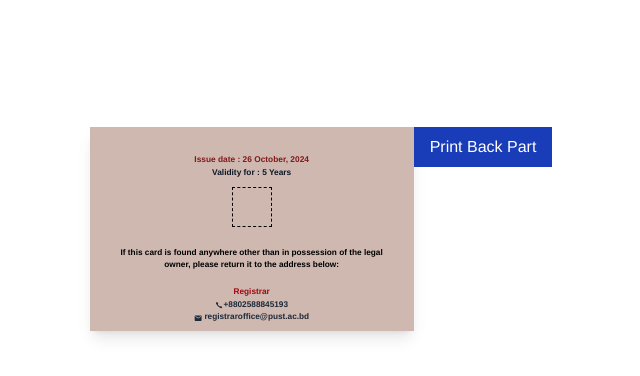
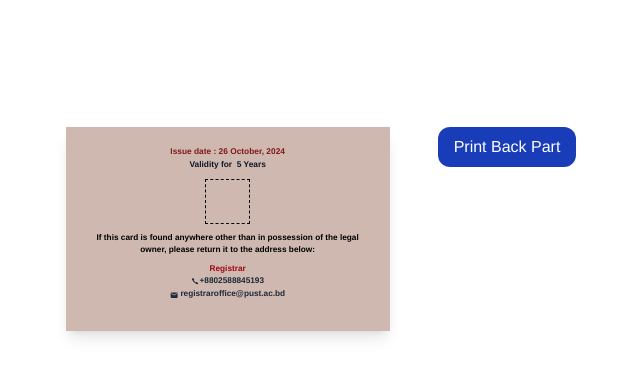
Before and after one commit to MITHU9/student-card-print, a React (Vite) app in the folder frontend/: page /print-backside/1 in a window 1280 px wide. Shown: the top 376 px of the page, without its empty margins (319-959 px from the left). Built offline with nearby package versions, Linux system fonts and the light colour scheme; no server answers.

Commit message:
fixed card

```diff
--- a/frontend/src/pages/BackSide.jsx
+++ b/frontend/src/pages/BackSide.jsx
@@ -63,32 +63,22 @@ export default function BackSIde() {
   return (
     <div className="flex main justify-center mt-[126.72px] ">
       {/* {JSON.stringify(student)} */}
-      <div className="bg-[#CEB8B0] h-[204.05px] w-[324px] px-6 py-[26.72px] shadow-lg text-center">
+      <div className="bg-[#CEB8B0] h-[204.05px] w-[324px] px-6 py-[18.72px] shadow-lg text-center">
         <p className="text-red-900 font-bold text-[8.36px]">
           Issue date : 26 October, 2024
         </p>
         <p className="text-gray-900 font-bold text-[8.36px]">
-          Validity for : 5 Years
+          Validity for&nbsp; 5 Years
         </p>
-        {/* <div className="flex justify-center items-center my-4 border border-dashed size-[90px] bg-white mx-auto p-1">
-          {student?.qrCode && (
-            <img
-              src={student.qrCode}
-              alt="QR Code"
-              className="text-black text-7xl"
-            />
-          )}
-
-        </div> */}
         {/* QR Code Container */}
-        <div className="flex justify-center items-center mt-2  border border-dashed size-[40px] bg-[#CEB8B0] mx-auto p-[2px]">
+        <div className="flex justify-center items-center mt-2  border border-dashed h-[45.5424px] w-[45.5808px] bg-[#CEB8B0] mx-auto p-[2px]">
           {student && <QRCode value={studenturl} size={40} bgColor="#CEB8B0" />}
         </div>
-        <p className="text-black text-sm font-semibold text-[8.26px] mt-[20.29px]">
+        <p className="text-black mt-2 font-semibold text-[8.26px]">
           If this card is found anywhere other than in possession of the legal
           owner, please return it to the address below:
         </p>
-        <div className="mt-4 text-black text-[8.26px]">
+        <div className=" text-black mt-1.5 text-[8.26px]">
           <p className="font-bold text-red-800">Registrar</p>
           <p className="text-gray-800 flex items-center justify-center font-semibold">
             <IoIosCall /> +8802588845193
@@ -100,7 +90,7 @@ export default function BackSIde() {
       </div>
       <div>
         <button
-          className="bg-blue-800 text-white px-4 py-2 roundex-xl "
+          className="bg-blue-800 text-white px-4 py-2 rounded-xl ml-12 cursor-pointer"
           onClick={handlePrint}
         >
           Print Back Part
--- a/frontend/src/pages/CardPage.jsx
+++ b/frontend/src/pages/CardPage.jsx
@@ -40,25 +40,29 @@ const CardPage = () => {
             className="print-area  bg-white h-[204.05px] w-[324px] shadow-xl box-border"
           >
             <div className="bg-[#CEB8B0] text-center flex items-center py-2 gap-1 h-[51.59px]  pl-[26.56px]">
-              <img src="/PUST_Logo.svg" alt="logo" className="size-5" />
+              <img
+                src="/PUST_Logo.svg"
+                alt="logo"
+                className="w-[23.712px] h-[32.352px]"
+              />
               <h2 className="text-[9.79px] py-[2px] font-bold text-red-700">
                 PABNA UNIVERSITY OF SCIENCE AND TECHNOLOGY
               </h2>
             </div>
-            <div className="flex  bg-[#F7F0EE] items-center pl-[26.56px] py-[2px] h-[118.26px] ">
-              <div className="flex items-center justify-end flex-col ">
+            <div className="flex bg-[#F7F0EE] items-center pl-[26.56px] h-[118.26px]">
+              <div className="flex items-center justify-end flex-col pb-[2px]">
                 <img
                   src={data?.picture}
                   alt="Student"
-                  className="h-[64.0512px] w-[51.6288px] mt-7 border-dashed border-1  "
+                  className="h-[64.0512px] w-[51.6288px] mt-7 border-dashed border-1"
                 />
-                <div className="pt-4 ">
-                  <hr className="w-12" />
+                <div className="mt-4">
+                  <hr className="w-13" />
                   <p className="text-[5.666px]">Signature of Student</p>
                 </div>
               </div>
               <div className="pl-[32.80px]">
-                <h2 className="uppercase  text-[9.26px] font-bold  mb-[2px]">
+                <h2 className="uppercase -mt-3 text-[9.26px] font-bold mb-[2px]">
                   Student Identity Card
                   <hr className="w-[118px]" />
                 </h2>
@@ -71,39 +75,39 @@ const CardPage = () => {
                   </div>
                   <div className="flex items-center">
                     <p className="text-[9.399px]">Department</p>
-                    <p className="ml-2 text-[9.399px]">
+                    <p className="ml-[10px] text-[9.399px]">
                       : &nbsp;{data?.Current_Department}
                     </p>
                   </div>
                   <div className="flex items-center">
                     <p className="text-[9.399px]">Roll No.</p>
-                    <p className="ml-[26px] text-[9.399px]">
+                    <p className="ml-[25px] text-[9.399px]">
                       : &nbsp;{data?.Roll}
                     </p>
                   </div>
                   <div className="flex items-center">
                     <p className="text-[9.399px]">Session</p>
-                    <p className="ml-[28px] text-[9.399px]">
+                    <p className="ml-[26px] text-[9.399px]">
                       : &nbsp;2023-2024
                     </p>
                   </div>
                   <div className="flex items-center">
                     <p className="text-[9.399px] text-red-700">Blood Group</p>
-                    <p className="text-[9.399px]text-red-700 ml-[6px]">
+                    <p className="text-[9.399px] text-red-700 ml-[8px]">
                       : &nbsp;{data?.blood_group}
                     </p>
                   </div>
                   <div className="flex items-center ">
                     <p className="text-[9.399px]">Emergency</p>
-                    <p className="text-[9.399px] ml-[14px]">
+                    <p className="text-[9.399px] ml-[11px]">
                       : &nbsp;+880{data?.Mobile}
                     </p>
                   </div>
                 </div>
               </div>
             </div>
-            <div className="bg-[#CEB8B0] pt-3 text-left   h-[34.20px] pl-[26.56px]">
-              <hr className="w-12" />
+            <div className="bg-[#CEB8B0] pt-5 text-left   h-[34.20px] pl-[26.56px]">
+              <hr className="w-13" />
               <p className="text-[5.666px]">Signature of Provost</p>
             </div>
           </div>
```
